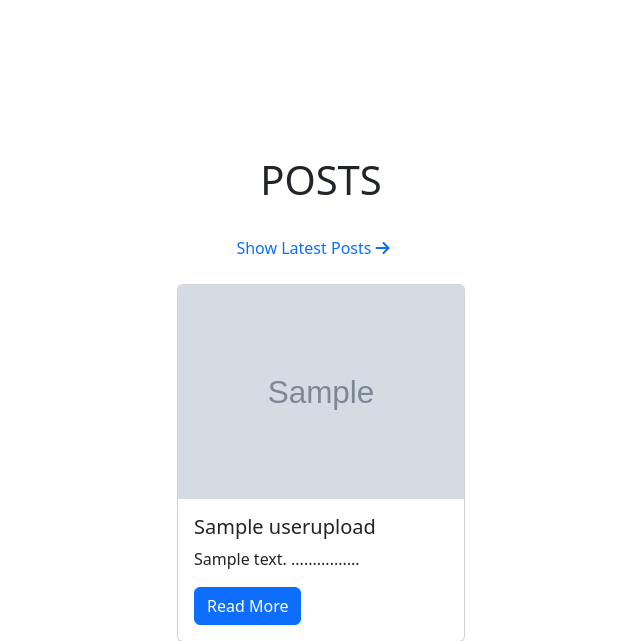
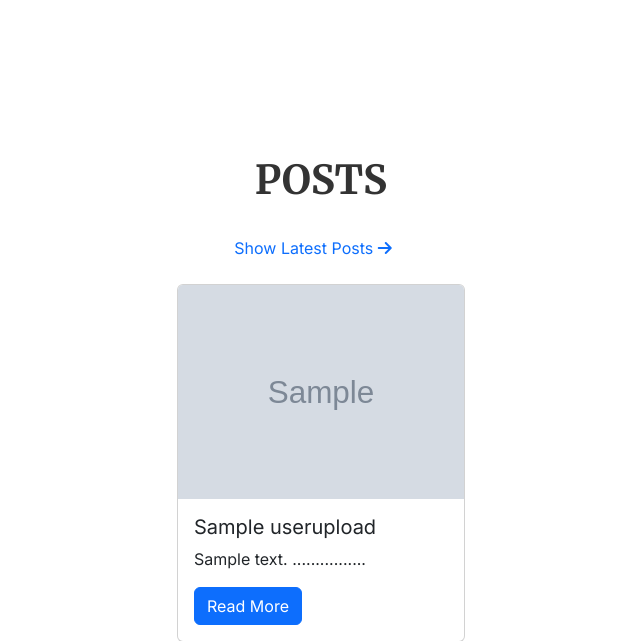
Before and after one commit to sriram-65/pyblog, a Flask app: page / in a window 1280 px wide. Shown: the part 857-1498 px from the top of the page, without its empty margins (319-959 px from the left). Run offline with Flask 3, Linux system fonts and the light colour scheme; grey boxes marked "Sample" are stand-in pictures; a database or web service that is not in the repository returns one stand-in record (values such as "Sample title"); some libraries are stand-ins or nearby versions.

Commit message:
Update index.html

```diff
--- a/templates/index.html
+++ b/templates/index.html
@@ -8,7 +8,7 @@
     <script src="https://cdn.jsdelivr.net/npm/bootstrap@5.3.3/dist/js/bootstrap.bundle.min.js" integrity="sha384-YvpcrYf0tY3lHB60NNkmXc5s9fDVZLESaAA55NDzOxhy9GkcIdslK1eN7N6jIeHz" crossorigin="anonymous"></script>
     <link rel="stylesheet" href="https://cdnjs.cloudflare.com/ajax/libs/font-awesome/6.7.2/css/all.min.css" integrity="sha512-Evv84Mr4kqVGRNSgIGL/F/aIDqQb7xQ2vcrdIwxfjThSH8CSR7PBEakCr51Ck+w+/U6swU2Im1vVX0SVk9ABhg==" crossorigin="anonymous" referrerpolicy="no-referrer" />
     <script src="https://cdn.jsdelivr.net/npm/sweetalert2@11"></script>
-
+    <link href="https://fonts.googleapis.com/css2?family=Merriweather:wght@300;400;700&family=Inter:wght@300;400;700&display=swap" rel="stylesheet">
 
 </head>
 <body>
@@ -142,7 +142,16 @@
     width:100%;
     height:100vh;
 
-  }
+    font-family: 'Inter', sans-serif;
+    font-size: 16px;
+    color: #333;
+}
+
+h1, h2, h3 {
+    font-family: 'Merriweather', serif;
+    font-weight: 700;
+}
+
    .brand{
        font-weight: 900;
        font-size: larger;
```
